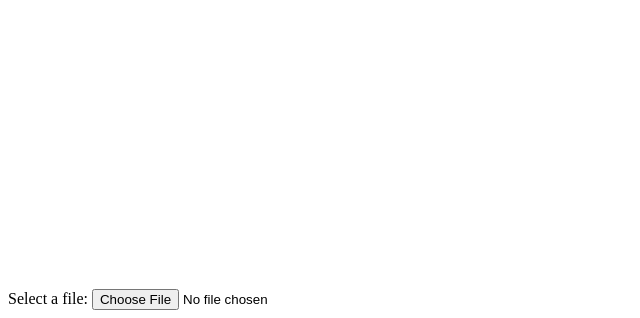
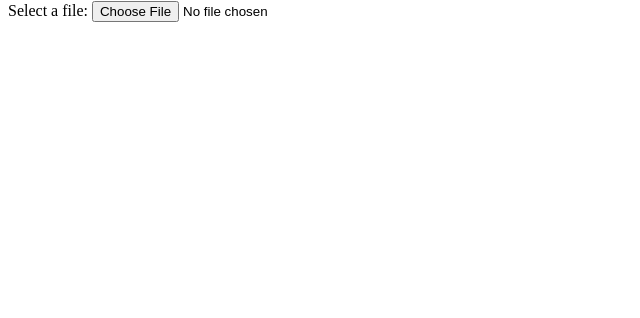
Before and after one commit to wlivengood/chip8-js, a plain HTML site: page index.html in a window 1280 px wide. Shown: the part 491-809 px from the top of the page, without its empty margins (0-640 px from the left). Drawn offline with Linux system fonts and the light colour scheme.

Commit message:
cleaned up main, removed some console logs

```diff
--- a/CHIP_8.js
+++ b/CHIP_8.js
@@ -52,7 +52,7 @@ const getByteString = (instr) => {
 	return str;
 }
 
-// Class to hold CHIP-8 processor
+// Class to implement CHIP-8 processor
 class CHIP_8 {
 	constructor() {
 		// 4 KB of memory
@@ -66,7 +66,7 @@ class CHIP_8 {
 		// layers of nested calls
 		this.stack = new Uint16Array(16);
 
-		// Pointer to keep track of the most recenet return address on the stack
+		// Pointer to keep track of the most recent return address on the stack
 		this.sp = 0;
 
 		// 16-bit register, used to hold memory addresses
@@ -158,9 +158,8 @@ class CHIP_8 {
 	updateKeyBoard (e) {
 		const key = KEY_MAP[e.key.toUpperCase()];
 		if (key !== undefined)
-			this.keyBoard[key] = e.type === "keydown"? true: false;
+			this.keyBoard[key] = e.type === "keydown"? 1: 0;
 		this.keyPressed = this.keyBoard.includes(1);
-		console.log(this.keyBoard);
 	}
 
 	// If draw flag is set, render graphics stored in graphics memory
@@ -267,7 +266,6 @@ class CHIP_8 {
 	cycle () {
 		if (this.isInitialized) {
 			let opcode = this.fetch();
-			console.log(getByteString(opcode));
 			let instruction = this.decode.call(this, opcode);
 			this.execute(instruction, opcode);
 		}
--- a/index.html
+++ b/index.html
@@ -4,7 +4,7 @@
 	<title>CHIP-8 Interpreter</title>
 </head>
 <body>
-	<canvas id="display" width="1024" height="768"></canvas>
+	<canvas id="display" width="960" height="480"></canvas>
 	<div>
 		Select a file:
 		<input type="file" id="fileInput" onchange="handleFiles(this.files)">
--- a/main.js
+++ b/main.js
@@ -1,13 +1,10 @@
-let chip8, interval;
+let interval;
 
 const handleFiles = (files) => {
 	const file = files[0];
+	let chip8 = new CHIP_8();
 	chip8.initialize();
 	chip8.loadROM(file);
-};
-
-window.onload = function() {
-	chip8 = new CHIP_8();
 	if (interval)
 		window.clearInterval(interval);
 	interval = window.setInterval(() => chip8.run(), 1);
```
